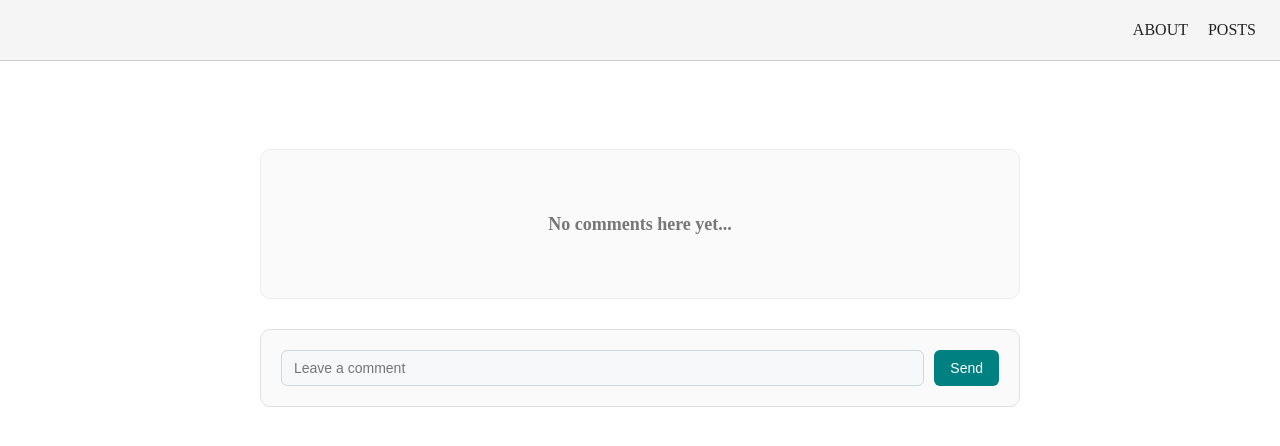
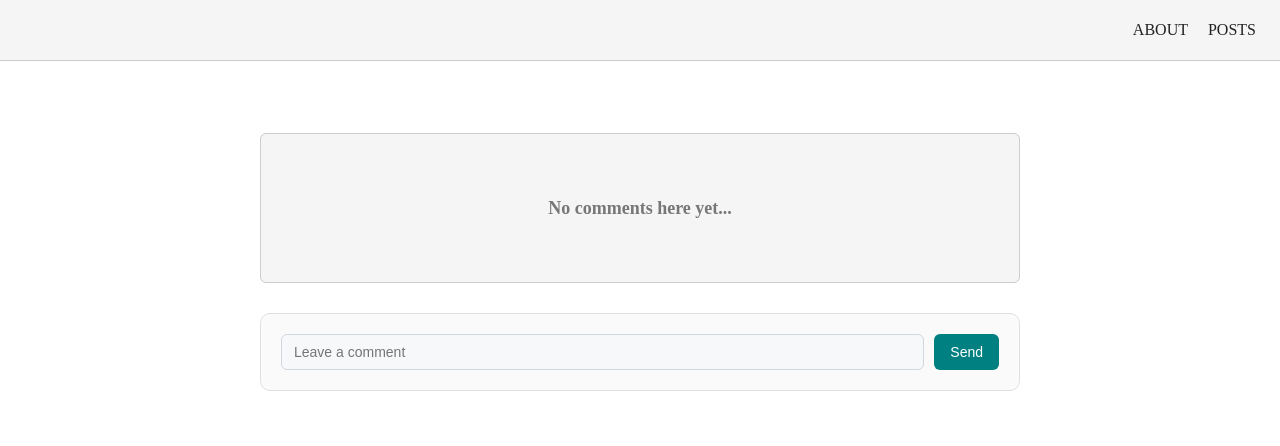
Before and after one commit to YaroslavBoliachevets/posts-fullstack, a React (Vite) app in the folder posts-frontend/: page /posts/1 in a window 1280 px wide. Shown: the top 446 px of the page. Built offline with nearby package versions, Linux system fonts and the light colour scheme; no server answers; sample sign-in values are in the browser's storage.

Commit message:
styles:(ui): update post, postIdPage styles and variables

```diff
--- a/posts-frontend/src/components/PostItem.module.css
+++ b/posts-frontend/src/components/PostItem.module.css
@@ -1,7 +1,7 @@
 .post {
 	cursor: pointer;
 	background-color: #fff;
-	border: 1px solid var(--color-secondary);
+	border: 1px solid var(--color-border);
 	border-radius: var(--radius);
 
 	margin-bottom: var(--space-md);
@@ -34,7 +34,7 @@
 
 .body {
 	font-size: var(--font-size-small);
-	color: #57606a;
+	color: var(--color-text);
 	margin-bottom: var(--space-sm);
 	line-height: 1.5;
 }
@@ -67,7 +67,7 @@
 
 .email {
 	font-size: 12px;
-	color: var(--color-border);
+	color: var(--color-secondary);
 }
 
 .author {
@@ -76,7 +76,7 @@
 }
 
 .commentsBlock {
-	background-color: var(--color-secondary);
+	background-color: var(--color-border);
 	color: var(--color-text);
 	margin-top: var(--space-xs);
 	display: flex;
--- a/posts-frontend/src/pages/PostIdPage/PostIdPage.module.css
+++ b/posts-frontend/src/pages/PostIdPage/PostIdPage.module.css
@@ -1,6 +1,6 @@
 .wrap {
 	max-width: 800px;
-	margin: 40px auto;
+	margin: var(--space-lg) auto;
 	padding: 0 20px;
 }
 
@@ -16,39 +16,36 @@
 
 .createInfo {
 	font-size: 12px;
-	color: var(--color-border);
+	color: var(--color-secondary);
 }
 
 .title {
 	font-size: 32px;
 	font-weight: 700;
-	margin-bottom: 20px;
+	margin: var(--space-lg) 0;
 }
 
 .postBody {
-	font-size: 18px;
+	font-size: var(--font-size-base);
+	text-align: justify;
 	line-height: 1.6;
-	color: #333;
+	color: var(--color-text);
 }
 
 /* =====COMMENTS======= */
 
-.commentsSection {
-	margin-top: 40px;
-}
-
 .noComments {
 	text-align: center;
 	font-size: 18px;
-	color: #777;
+	color: var(--color-secondary);
 	min-height: 150px; /* растягиваем секцию */
 	display: flex;
 	align-items: center;
 	justify-content: center;
 
-	background: #fafafa;
-	border: 1px solid #eee;
-	border-radius: 10px;
+	background: var(--color-bg);
+	border: 1px solid var(--color-border);
+	border-radius: var(--radius);
 	padding: 40px;
-	margin-bottom: 20px;
+	margin-bottom: var(--space-lg);
 }
--- a/posts-frontend/src/styles/variables.css
+++ b/posts-frontend/src/styles/variables.css
@@ -2,7 +2,7 @@
 	/* Colors */
 	--color-primary: teal;
 	--color-primary-dark: #004444;
-	--color-secondary: #d8d8d8;
+	--color-secondary: #777;
 	--color-bg: #f5f5f5;
 	--color-text: #222;
 	--color-border: #ccc;
```
